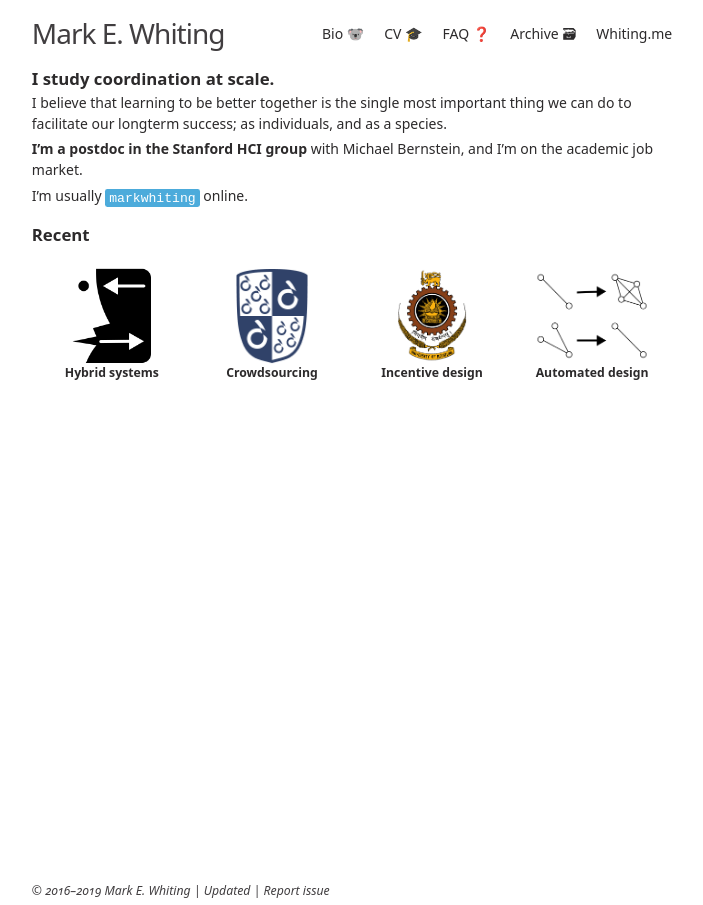
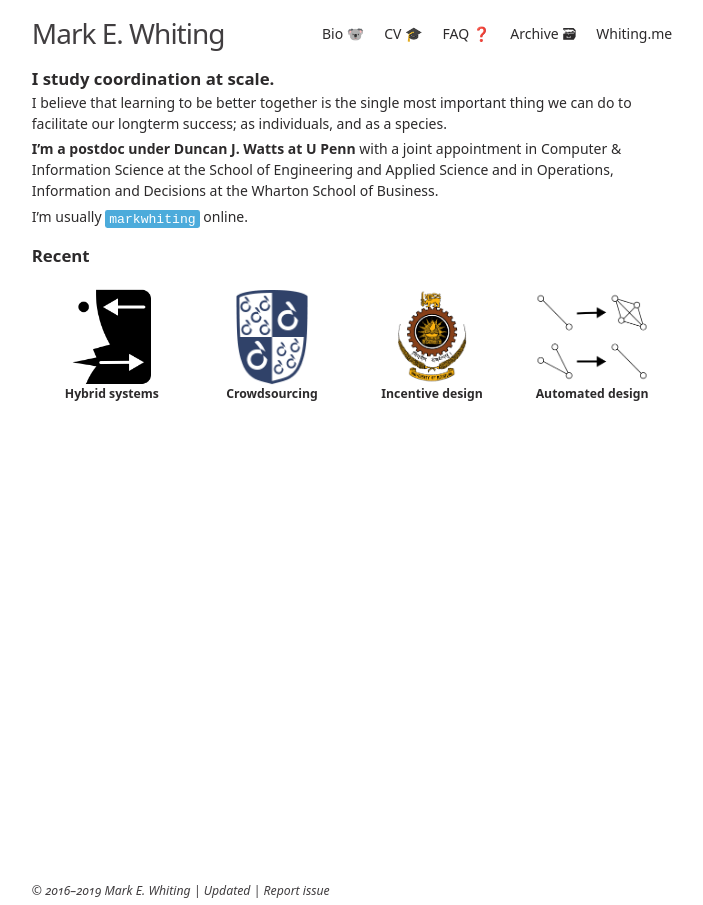
Before and after one commit to markwhiting/Whiting.me, a Jekyll site: the page built from index.md, in a window 1280 px wide. Shown: the whole page, without its empty margins (288-991 px from the left). Built offline with Jekyll 4.4.1, drawn with Linux system fonts in a browser that asks for light colours.

Commit message:
Updated home

```diff
--- a/_layouts/home.html
+++ b/_layouts/home.html
@@ -10,9 +10,7 @@ layout: default
   I believe that learning to be better together is the single most important thing we can do to facilitate our
   longterm success; as individuals, and as a species.
 
-  **I'm a postdoc in the
-  [Stanford HCI group](https://hci.stanford.edu)** with [Michael
-  Bernstein](http://hci.stanford.edu/msb/), and I'm on the academic job market.
+  **I'm a postdoc under [Duncan J. Watts](https://en.wikipedia.org/wiki/Duncan_J._Watts) at [U Penn](https://www.upenn.edu)** with a joint appointment in [Computer & Information Science](https://www.cis.upenn.edu/index.php) at the [School of Engineering and Applied Science](https://www.seas.upenn.edu) and in [Operations, Information and Decisions](https://oid.wharton.upenn.edu) at the [Wharton School of Business](https://www.wharton.upenn.edu).
 
   I'm usually [`markwhiting`](https://keybase.io/markwhiting) online."
       | markdownify
```
